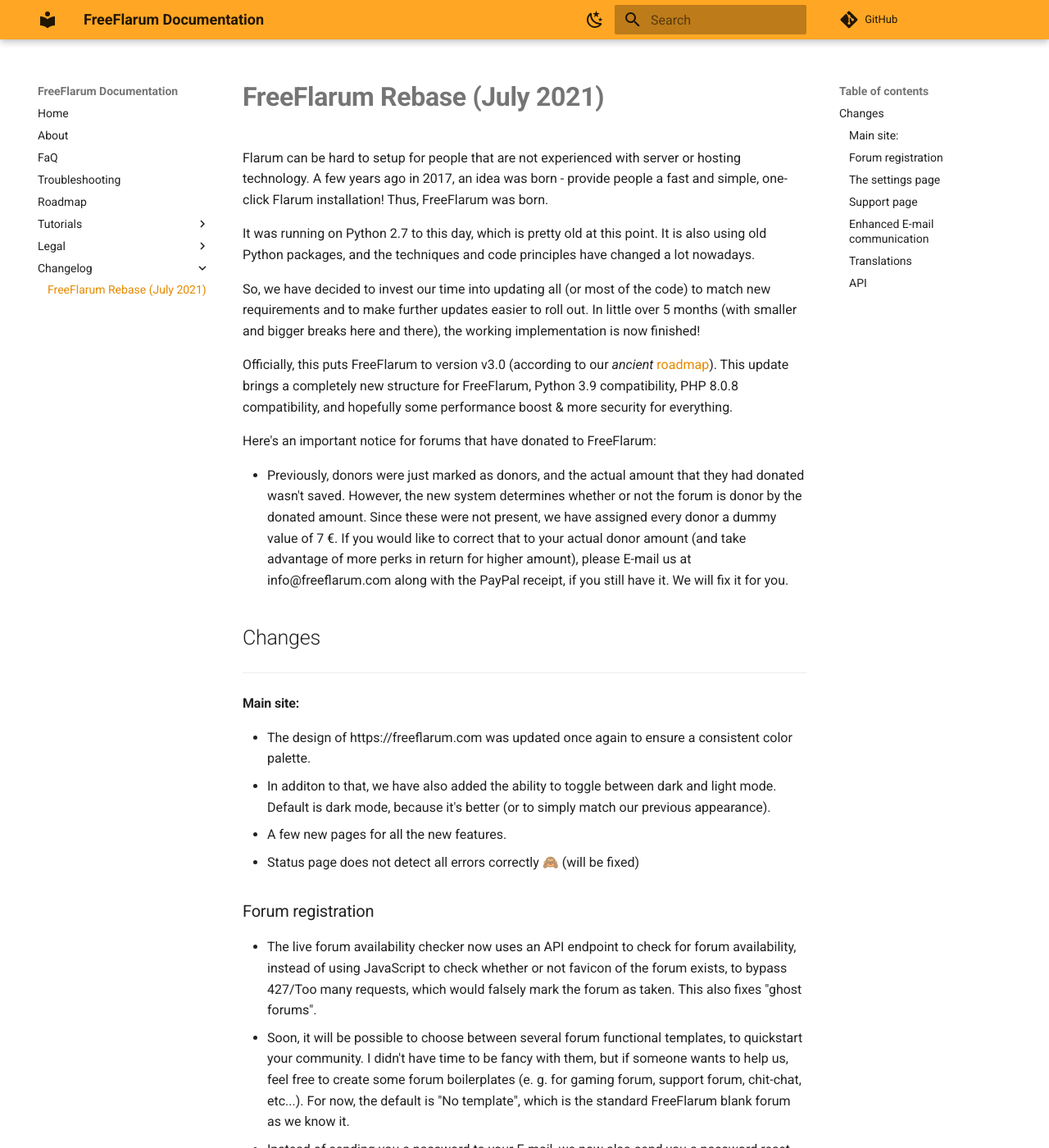
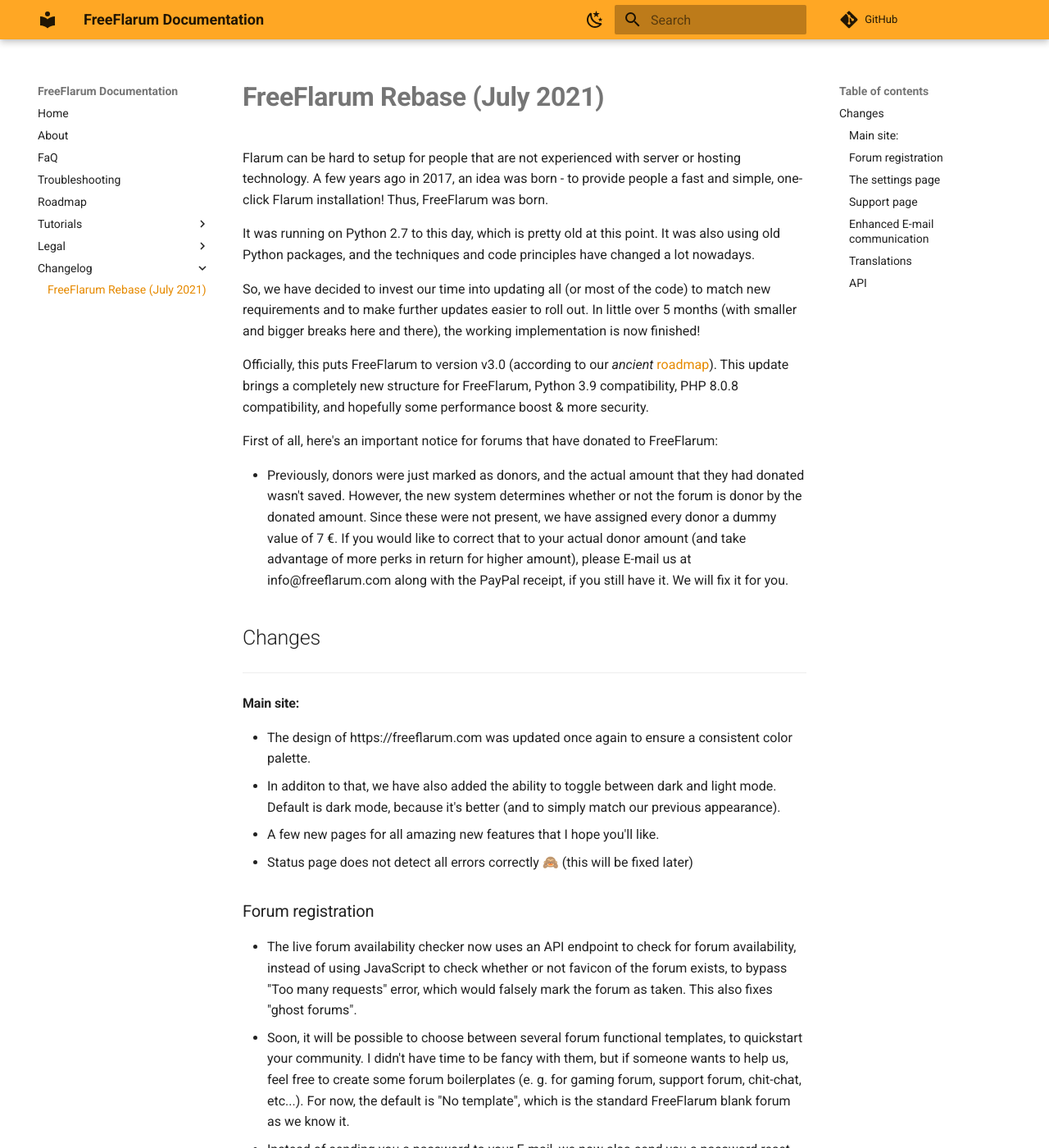
Before and after one commit to FreeFlarum/freeflarum.com, an MkDocs documentation site: the page built from docs/changelog/freeflarum-v3.0.md, in a window 1280 px wide and 1400 px high. Shown: the whole window at 82% size. Built offline with MkDocs 1.6.1 and Material for MkDocs 9.7.7, drawn with Linux system fonts in a browser that asks for light colours; comment, search, counter and statistics services are not loaded; some of the changed text lies outside the part shown.

Commit message:
Update freeflarum-v3.0.md

```diff
--- a/docs/changelog/freeflarum-v3.0.md
+++ b/docs/changelog/freeflarum-v3.0.md
@@ -1,14 +1,14 @@
 # **FreeFlarum Rebase (July 2021)**
 
-Flarum can be hard to setup for people that are not experienced with server or hosting technology. A few years ago in 2017, an idea was born - provide people a fast and simple, one-click Flarum installation! Thus, FreeFlarum was born.
+Flarum can be hard to setup for people that are not experienced with server or hosting technology. A few years ago in 2017, an idea was born -  to provide people a fast and simple, one-click Flarum installation! Thus, FreeFlarum was born.
 
-It was running on Python 2.7 to this day, which is pretty old at this point. It is also using old Python packages, and the techniques and code principles have changed a lot nowadays.
+It was running on Python 2.7 to this day, which is pretty old at this point. It was also using old Python packages, and the techniques and code principles have changed a lot nowadays.
 
 So, we have decided to invest our time into updating all (or most of the code) to match new requirements and to make further updates easier to roll out. In little over 5 months (with smaller and bigger breaks here and there), the working implementation is now finished!
 
-Officially, this puts FreeFlarum to version v3.0 (according to our *ancient* [roadmap](https://freeflarum.com/docs/roadmap/)). This update brings a completely new structure for FreeFlarum, Python 3.9 compatibility, PHP 8.0.8 compatibility, and hopefully some performance boost & more security for everything.
+Officially, this puts FreeFlarum to version v3.0 (according to our *ancient* [roadmap](https://freeflarum.com/docs/roadmap/)). This update brings a completely new structure for FreeFlarum, Python 3.9 compatibility, PHP 8.0.8 compatibility, and hopefully some performance boost & more security.
 
-Here's an important notice for forums that have donated to FreeFlarum:
+First of all, here's an important notice for forums that have donated to FreeFlarum:
 
 - Previously, donors were just marked as donors, and the actual amount that they had donated wasn't saved. However, the new system determines whether or not the forum is donor by the donated amount. Since these were not present, we have assigned every donor a dummy value of 7 €. If you would like to correct that to your actual donor amount (and take advantage of more perks in return for higher amount), please E-mail us at info@freeflarum.com along with the PayPal receipt, if you still have it. We will fix it for you.
 
@@ -16,17 +16,16 @@
 ---
 
 #### Main site:
-
 - The design of https://freeflarum.com was updated once again to ensure a consistent color palette.
-- In additon to that, we have also added the ability to toggle between dark and light mode. Default is dark mode, because it's better (or to simply match our previous appearance).
-- A few new pages for all the new features.
-- Status page does not detect all errors correctly 🙈  (will be fixed)
+- In additon to that, we have also added the ability to toggle between dark and light mode. Default is dark mode, because it's better (and to simply match our previous appearance).
+- A few new pages for all amazing new features that I hope you'll like.
+- Status page does not detect all errors correctly 🙈  (this will be fixed later)
 
 ### Forum registration
-- The live forum availability checker now uses an API endpoint to check for forum availability, instead of using JavaScript to check whether or not favicon of the forum exists, to bypass 427/Too many requests, which would falsely mark the forum as taken. This also fixes "ghost forums".
+- The live forum availability checker now uses an API endpoint to check for forum availability, instead of using JavaScript to check whether or not favicon of the forum exists, to bypass "Too many requests" error, which would falsely mark the forum as taken. This also fixes "ghost forums".
 - Soon, it will be possible to choose between several forum functional templates, to quickstart your community. I didn't have time to be fancy with them, but if someone wants to help us, feel free to create some forum boilerplates (e. g. for gaming forum, support forum, chit-chat, etc...). For now, the default is "No template", which is the standard FreeFlarum blank forum as we know it.
 - Instead of sending you a password to your E-mail, we now also send you a password reset link. You can now set your new password with fewer clicks, right from your E-mail - and then, be automatically logged in.
-- If you try to register a forum with an E-mail address that had banned FreeFlarum (ex. China), you will now receive an error message. We are aware that forums are inaccessible from China, and we will resolve it hopefully very soon.
+- If you try to register a forum with an E-mail address that had banned FreeFlarum (ex. China - 163.com), you will now receive an error message. We are aware that forums are inaccessible from China, and we will resolve it hopefully very soon.
 
 ### The settings page
 - ...was now split into multiple sections:
@@ -45,7 +44,7 @@
 The FreeFlarum website is now completely translatable! We just haven't finished any translation yet... We have tried [Smartcat](https://smartcat.com/) as the translation service during the testing since Weblate was hard to implement for me (Redis cache, since we don't use that, and GitHub linking specifically), but I will take a look at it again. Meanwhile, I will setup it at Smartcat (at least for now) and we could start accepting translations for the community for the main website (https://freeflarum.com). Note that this is not going to be a paid position!
 
 ### API
-Under the hood, the frontend now uses the amazing _Alpine.js's_ powers to fetch data from API routes and render them dynamically on pages.
+Under the hood, the frontend now uses the amazing powers of _[Alpine.js](https://alpinejs.dev/)_ to fetch data from API routes and render them dynamically on pages.
 
 The API routes are located under "_/api_" endpoint of the main site (https://freeflarum.com/api). All data returned is in JSON format.
 
@@ -97,8 +92,10 @@
 Extra points are just like points, except they are not re-calculated (so they're pretty much something like "static" points, and they can't be lost due to a drop in forum's user count, etc...). They are added to the points during points calculation. Extra points can be earned by donating, for example every euro donated adds × 5 extra points. So, 20 € would add 100 extra points.
 
 ### User & post count
+Is now calculated in real-time (along with last admin online date, last post date, etc.)
 
-Is now calculated in real-time (along with last admin online date, last post date, etc.)
+### Bumps
+Forum owners can bump their forum once every 12 hours. This recalculates their points and gives them some. Since forums are ordered by last bump time by default, this also allows you to place back on the top of the forum directory to boost your forum's presence.
 
 #### Other changes & honorable mentions:
 
```
Also changed, not shown: other parts of docs/changelog/freeflarum-v3.0.md (+2 -6 lines).
